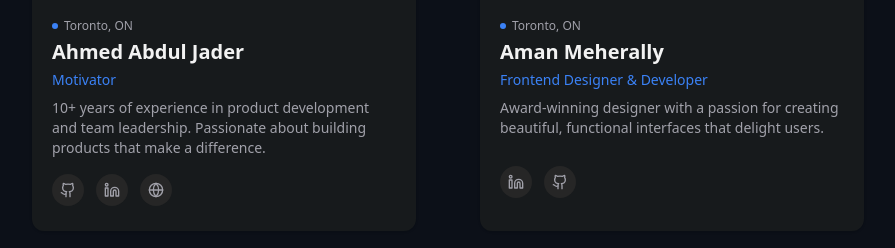
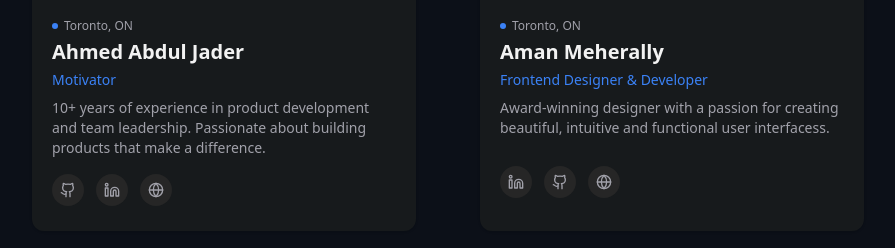
Before and after one commit to TheAmanM/mvp-blocks-test, a Next.js app: page / in a window 1280 px wide. Shown: the part 2286-2534 px from the top of the page, without its empty margins (192-1087 px from the left). Built offline with nearby package versions, Linux system fonts and the light colour scheme; no server answers.

Commit message:
Cleaned team-1.tsx (Aman's portfolio, Hala's Github)

```diff
--- a/src/components/mvpblocks/team-1.tsx
+++ b/src/components/mvpblocks/team-1.tsx
@@ -42,12 +42,13 @@ const defaultMembers: TeamMember[] = [
   {
     name: "Aman Meherally",
     role: "Frontend Designer & Developer",
-    bio: "Award-winning designer with a passion for creating beautiful, functional interfaces that delight users.",
+    bio: "Award-winning designer with a passion for creating beautiful, intuitive and functional user interfacess.",
     imageUrl: aman.src,
     location: "Toronto, ON",
     socialLinks: [
       { platform: "linkedin", url: "https://www.linkedin.com/in/aman-meherally/" },
-      { platform: "github", url: "https://github.com/TheAmanM/"}
+      { platform: "github", url: "https://github.com/TheAmanM/"},
+      { platform: "web", url: "https://amanmeherally.com"}
     ],
   },
   {
@@ -58,7 +59,7 @@ const defaultMembers: TeamMember[] = [
 
     location: "Toronto, ON",
     socialLinks: [
-      { platform: "github", url: "https://github.com" },
+      { platform: "github", url: "https://github.com/Hala06" },
       { platform: "linkedin", url: "https://www.linkedin.com/in/006hala-alshareef/" },
     ],
   },
```
